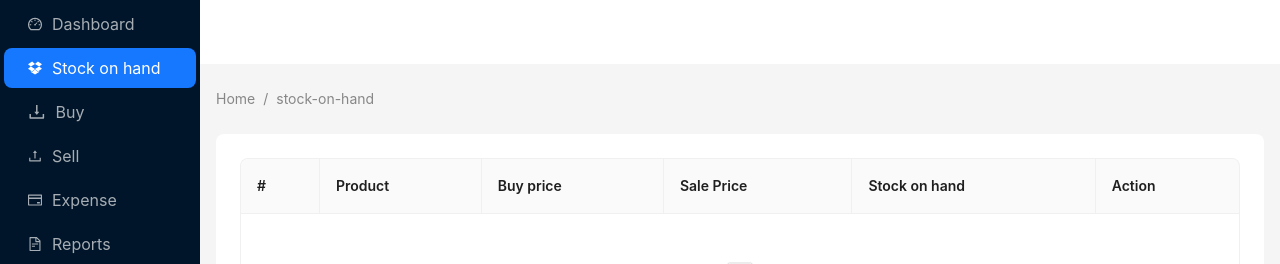
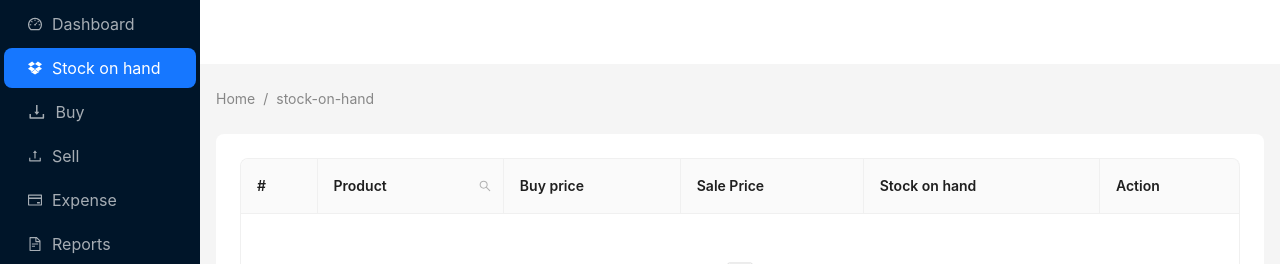
Before and after one commit to v4mpc/smt-ui, a React (Vite) app: page /stock-on-hand in a window 1280 px wide. Shown: the top 264 px of the page. Built offline with nearby package versions, Linux system fonts and the light colour scheme; data requests are answered from the project's data file.

Commit message:
created filter

```diff
--- a/package.json
+++ b/package.json
@@ -19,6 +19,7 @@
     "react": "^18.2.0",
     "react-chartjs-2": "^5.2.0",
     "react-dom": "^18.2.0",
+    "react-highlight-words": "^0.20.0",
     "react-router-dom": "^6.22.3"
   },
   "devDependencies": {
--- a/src/pages/StockOnHand.jsx
+++ b/src/pages/StockOnHand.jsx
@@ -11,9 +11,11 @@
   Input,
   Space,
 } from "antd";
-import { PlusOutlined, MinusOutlined } from "@ant-design/icons";
+import Highlighter from 'react-highlight-words';
+
+import {PlusOutlined, MinusOutlined, SearchOutlined} from "@ant-design/icons";
 import { useStockOnHand } from "../hooks/useStockOnHand.jsx";
-import { useEffect, useState } from "react";
+import { useEffect, useState,useRef } from "react";
 import AsyncModal from "../components/AsyncModal.jsx";
 import qs from "qs";
 import { BASE_URL, openNotification } from "../utils.jsx";
@@ -33,6 +35,116 @@
       current: 1,
       pageSize: 10,
     },
+  });
+
+
+
+
+  const [searchText, setSearchText] = useState('');
+  const [searchedColumn, setSearchedColumn] = useState('');
+  const searchInput = useRef(null);
+  const handleSearch = (selectedKeys, confirm, dataIndex) => {
+    confirm();
+    setSearchText(selectedKeys[0]);
+    setSearchedColumn(dataIndex);
+  };
+  const handleReset = (clearFilters) => {
+    clearFilters();
+    setSearchText('');
+  };
+  const getColumnSearchProps = (dataIndex) => ({
+    filterDropdown: ({ setSelectedKeys, selectedKeys, confirm, clearFilters, close }) => (
+        <div
+            style={{
+              padding: 8,
+            }}
+            onKeyDown={(e) => e.stopPropagation()}
+        >
+          <Input
+              ref={searchInput}
+              placeholder={`Search ${dataIndex}`}
+              value={selectedKeys[0]}
+              onChange={(e) => setSelectedKeys(e.target.value ? [e.target.value] : [])}
+              onPressEnter={() => handleSearch(selectedKeys, confirm, dataIndex)}
+              style={{
+                marginBottom: 8,
+                display: 'block',
+              }}
+          />
+          <Space>
+            <Button
+                type="primary"
+                onClick={() => handleSearch(selectedKeys, confirm, dataIndex)}
+                icon={<SearchOutlined />}
+                size="small"
+                style={{
+                  width: 90,
+                }}
+            >
+              Search
+            </Button>
+            <Button
+                onClick={() => clearFilters && handleReset(clearFilters)}
+                size="small"
+                style={{
+                  width: 90,
+                }}
+            >
+              Reset
+            </Button>
+            <Button
+                type="link"
+                size="small"
+                onClick={() => {
+                  confirm({
+                    closeDropdown: false,
+                  });
+                  setSearchText(selectedKeys[0]);
+                  setSearchedColumn(dataIndex);
+                }}
+            >
+              Filter
+            </Button>
+            <Button
+                type="link"
+                size="small"
+                onClick={() => {
+                  close();
+                }}
+            >
+              close
+            </Button>
+          </Space>
+        </div>
+    ),
+    filterIcon: (filtered) => (
+        <SearchOutlined
+            style={{
+              color: filtered ? '#1677ff' : undefined,
+            }}
+        />
+    ),
+    onFilter: (value, record) =>
+        record[dataIndex].toString().toLowerCase().includes(value.toLowerCase()),
+    onFilterDropdownOpenChange: (visible) => {
+      if (visible) {
+        setTimeout(() => searchInput.current?.select(), 100);
+      }
+    },
+    render: (text) =>
+        searchedColumn === dataIndex ? (
+            <Highlighter
+                highlightStyle={{
+                  backgroundColor: '#ffc069',
+                  padding: 0,
+                }}
+                searchWords={[searchText]}
+                autoEscape
+                textToHighlight={text ? text.toString() : ''}
+            />
+        ) : (
+            text
+        ),
   });
 
   async function fetchData() {
@@ -65,8 +177,9 @@
     },
     {
       title: "Product",
-      key: "product",
-      render: (_, record) => record.productName,
+      key: "productName",
+      dataIndex: 'productName',
+      ...getColumnSearchProps('productName'),
     },
 
     {
@@ -102,6 +215,7 @@
   }
 
   const handleTableChange = (pagination, filters, sorter) => {
+    console.log(filters,sorter);
     setTableParams({
       pagination,
       filters,
@@ -119,11 +233,11 @@
   }, [JSON.stringify(tableParams)]);
   return (
     <Table
-        onChange={handleTableChange}
+      onChange={handleTableChange}
       columns={productColumns}
       dataSource={data}
       bordered={true}
-        pagination={tableParams.pagination}
+      pagination={tableParams.pagination}
       loading={loading}
       rowKey="id"
     />
```
Also changed, not shown: .pnp.cjs, 1 other file (tests, documents, lock files or other folders).
